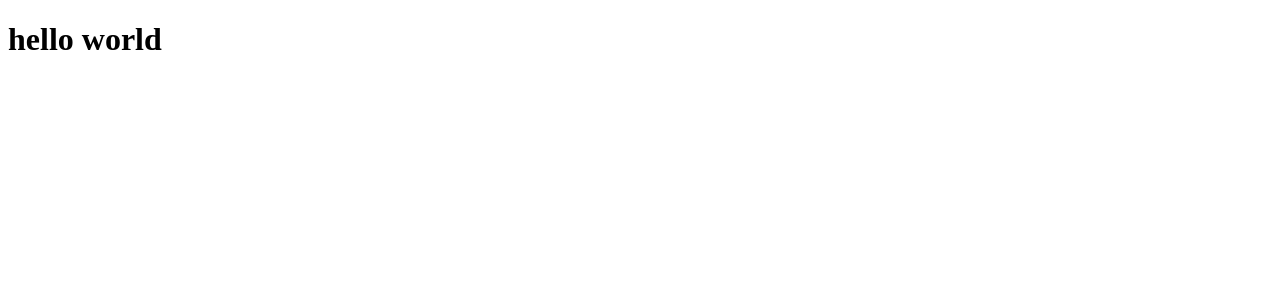
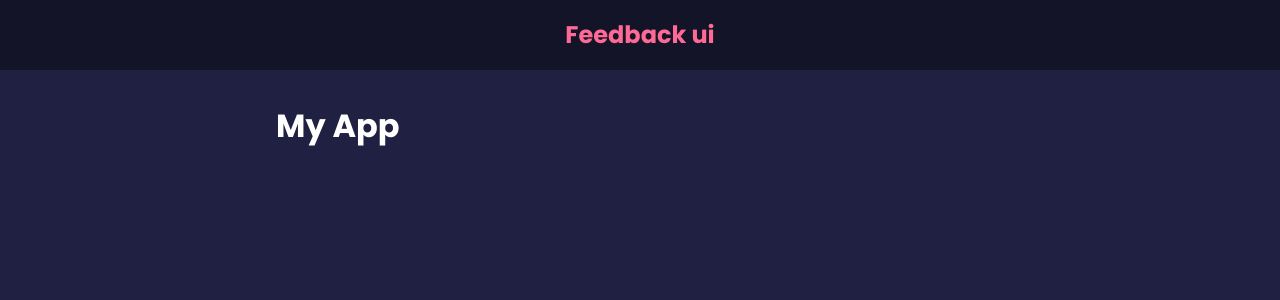
Before and after one commit to Samarjiit/feedbackui, a React (Create React App) app: page / in a window 1280 px wide. Shown: the top 300 px of the page. Built offline with nearby package versions, Linux system fonts and the light colour scheme.

Commit message:
adding styles to components

```diff
--- /dev/null
+++ b/src/App.js
@@ -0,0 +1,14 @@
+import Header from "./components/Header"
+
+function App(){
+  return (
+    <>
+    <Header/>
+    <div className="container">
+        <h1>My App</h1>
+    </div>
+    </>
+  )
+}
+
+export default App
--- /dev/null
+++ b/src/components/Header.jsx
@@ -0,0 +1,29 @@
+import PropTypes from 'prop-types'  //specify which types props should be used
+function Header({text,bgColor,textColor}) {
+
+    const headerStyles={
+        backgroundColor:bgColor,
+        color:textColor,
+    }
+  return (
+    <header style={headerStyles}>
+        <div className="container">
+            <h2>{text}</h2>
+        </div>
+    </header>
+  )
+}
+
+Header.defaultProps={ //if explicit text is not exist or passed so it will use default props
+    text:'Feedback ui',
+    bgColor:'rgba(0,0,0,0.4)',
+    textColor:'#ff6a95'
+}
+Header.prototype={
+    text:PropTypes.string , //inow props should be only string types
+    bgColor:PropTypes.string,
+    textColor:PropTypes.string,
+
+}
+
+export default Header
--- /dev/null
+++ b/src/index.css
@@ -0,0 +1,38 @@
+@import url('https://fonts.googleapis.com/css2?family=Poppins:wght@400;600;700&display=swap');
+
+*{
+    box-sizing: border-box;
+    margin: 0;
+    padding: 0;
+}
+
+body{
+    font-family: 'Poppins',sans-serif;
+    background-color: #202142;
+    color: #FFFF;
+    line-height: 1.6;
+}
+
+ul{
+    list-style: none;
+}
+
+.container{
+    max-width: 768px;
+    margin:auto;
+    padding: 0 20px;
+}
+
+header{
+    height: 70px;
+    width: 100%;
+    display: flex; /*--reac about this */
+    justify-content: space-between;
+    align-items: center;
+    margin-bottom: 30px;
+}
+
+
+.card{
+
+}
--- a/src/index.js
+++ b/src/index.js
@@ -1,3 +1,10 @@
 import React from "react";
 import  ReactDOM  from "react-dom";
-ReactDOM.render(<h1>hello world</h1>,document.getElementById('root'))
+import App from "./App";
+import "./index.css";
+ReactDOM.render(
+<React.StrictMode>
+<App/>
+</React.StrictMode>,
+document.getElementById('root')
+)
```
